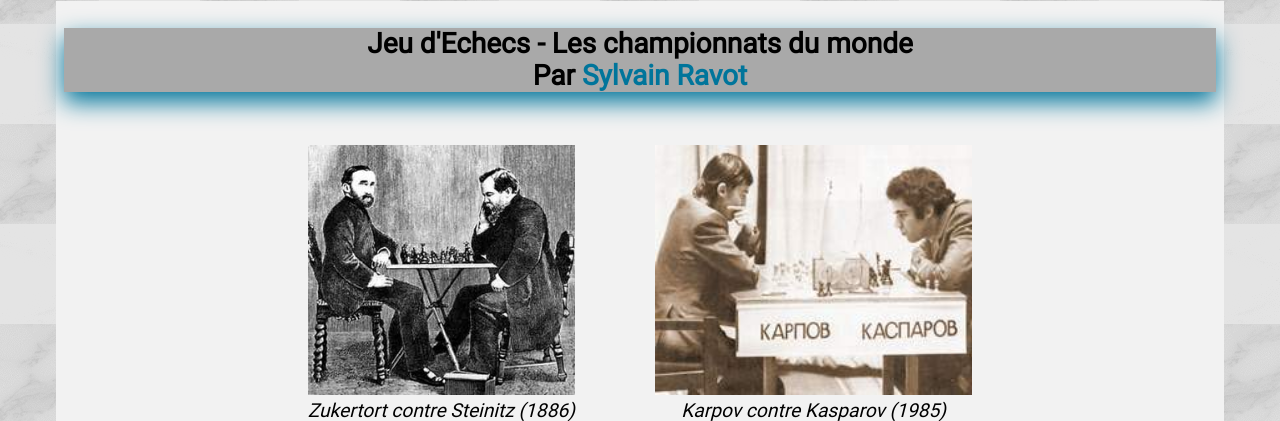
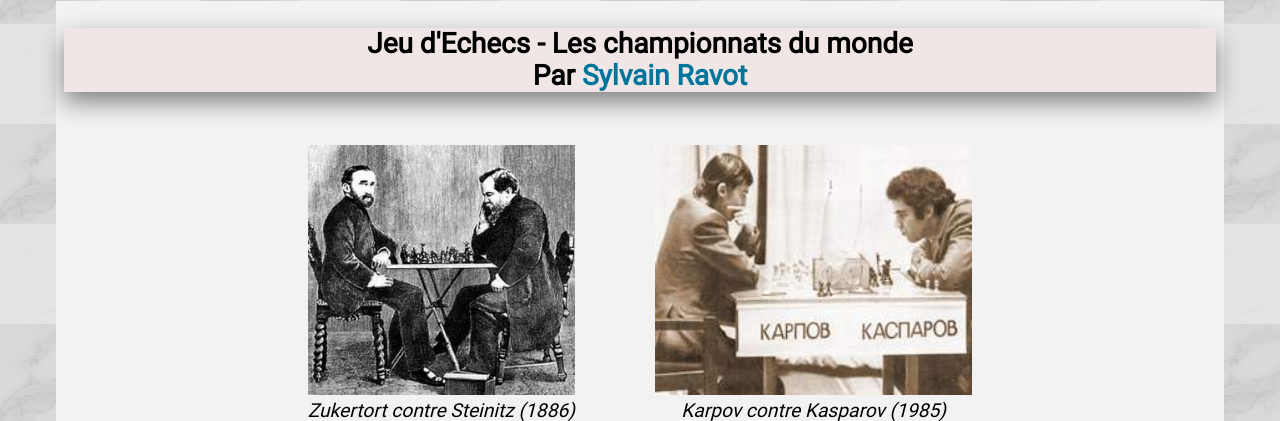
Before and after one commit to RavotCyril/Sylvain-site-Test, a PHP site: page / in a window 1280 px wide. Shown: the part 76-497 px from the top of the page. Run offline with PHP 8.4, Linux system fonts and the light colour scheme.

Commit message:
Couleur  h1  changé. Version plus claire et moins agressive.

```diff
--- a/Css/ct2.css
+++ b/Css/ct2.css
@@ -122,8 +122,8 @@ h1{
 
     text-align:center;
     font-size:1.75rem;
-    background-color:#54545475;
-    box-shadow: 0px 10px 25px #00759B;
+    background-color:#efd7d775;
+    box-shadow: 0px 10px 25px grey;
 
 }
 
```
